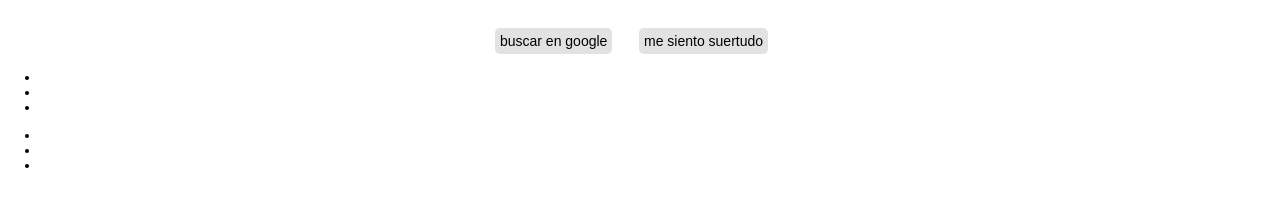
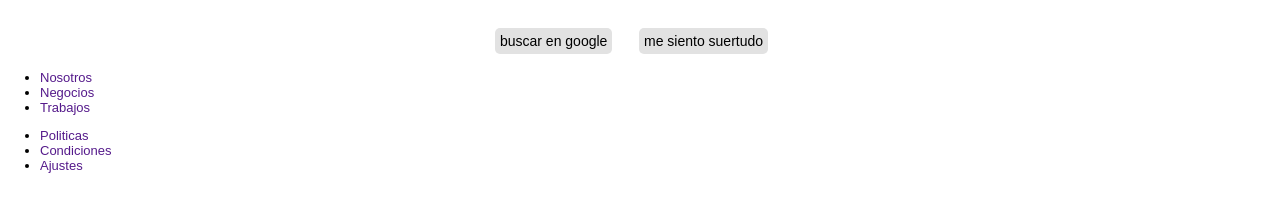
Before and after one commit to ar1960/googleclone, a plain HTML site: page index.html in a window 1280 px wide. Shown: the part 525-734 px from the top of the page. Drawn offline with Linux system fonts and the light colour scheme.

Commit message:
estructuracion final footer

```diff
--- a/index.html
+++ b/index.html
@@ -33,27 +33,27 @@
             <button>me siento suertudo</button>
         </section>
     </main>
-    <footer>
+    <footer class="main-footer">
         <ul class="footer-left">
             <li>
-                <a href=""></a>
+                <a href="">Nosotros</a>
             </li>
             <li>
-                <a href=""></a>
+                <a href="">Negocios</a>
             </li>
             <li>
-                <a href=""></a>
+                <a href="">Trabajos</a>
             </li>
         </ul>
         <ul class="footer-right">
             <li>
-                <a href=""></a>
+                <a href="">Politicas</a>
             </li>
             <li>
-                <a href=""></a>
+                <a href="">Condiciones</a>
             </li>
             <li>
-                <a href=""></a>
+                <a href="">Ajustes</a>
             </li>
         </ul>
     </footer>
```
